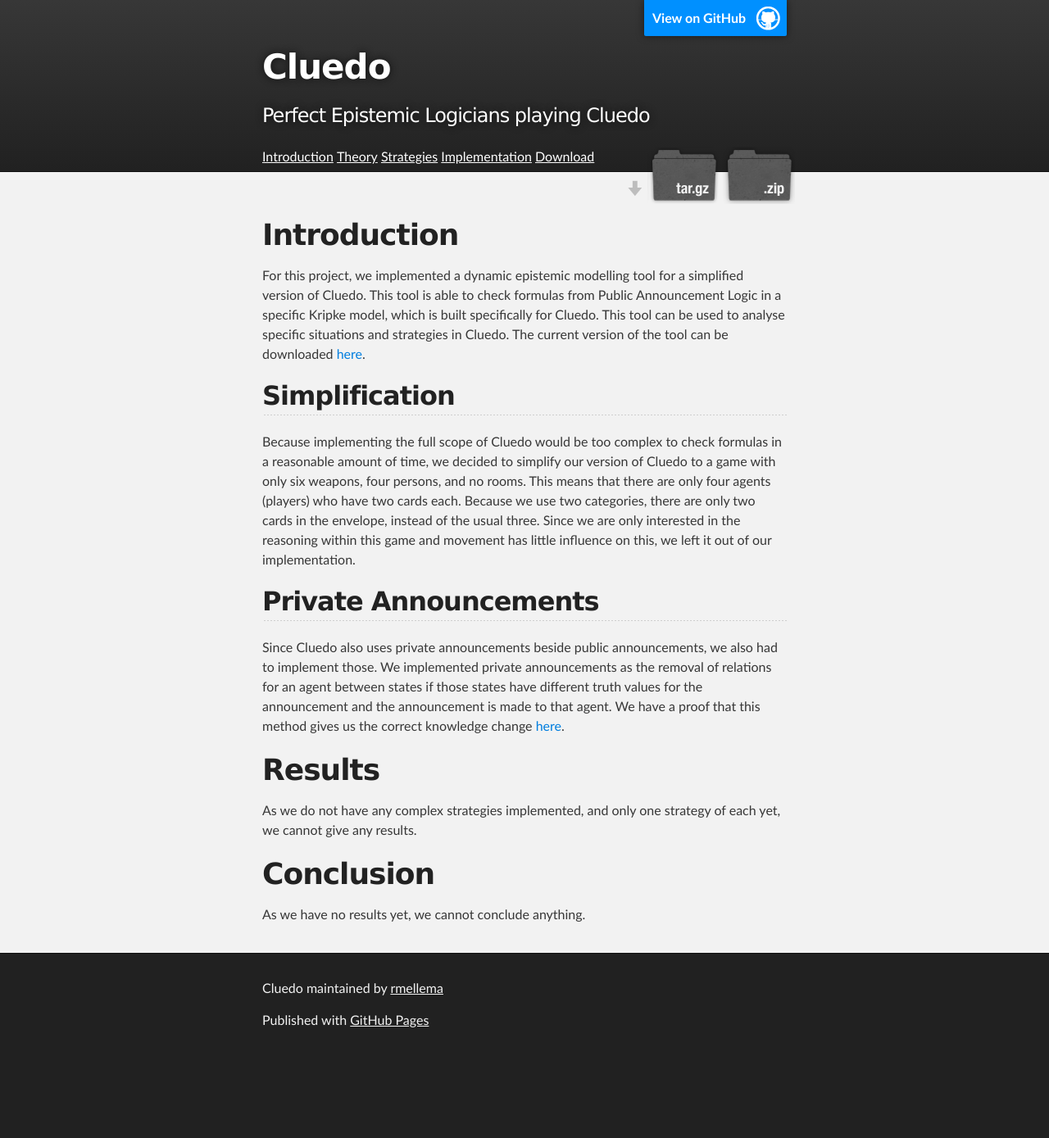
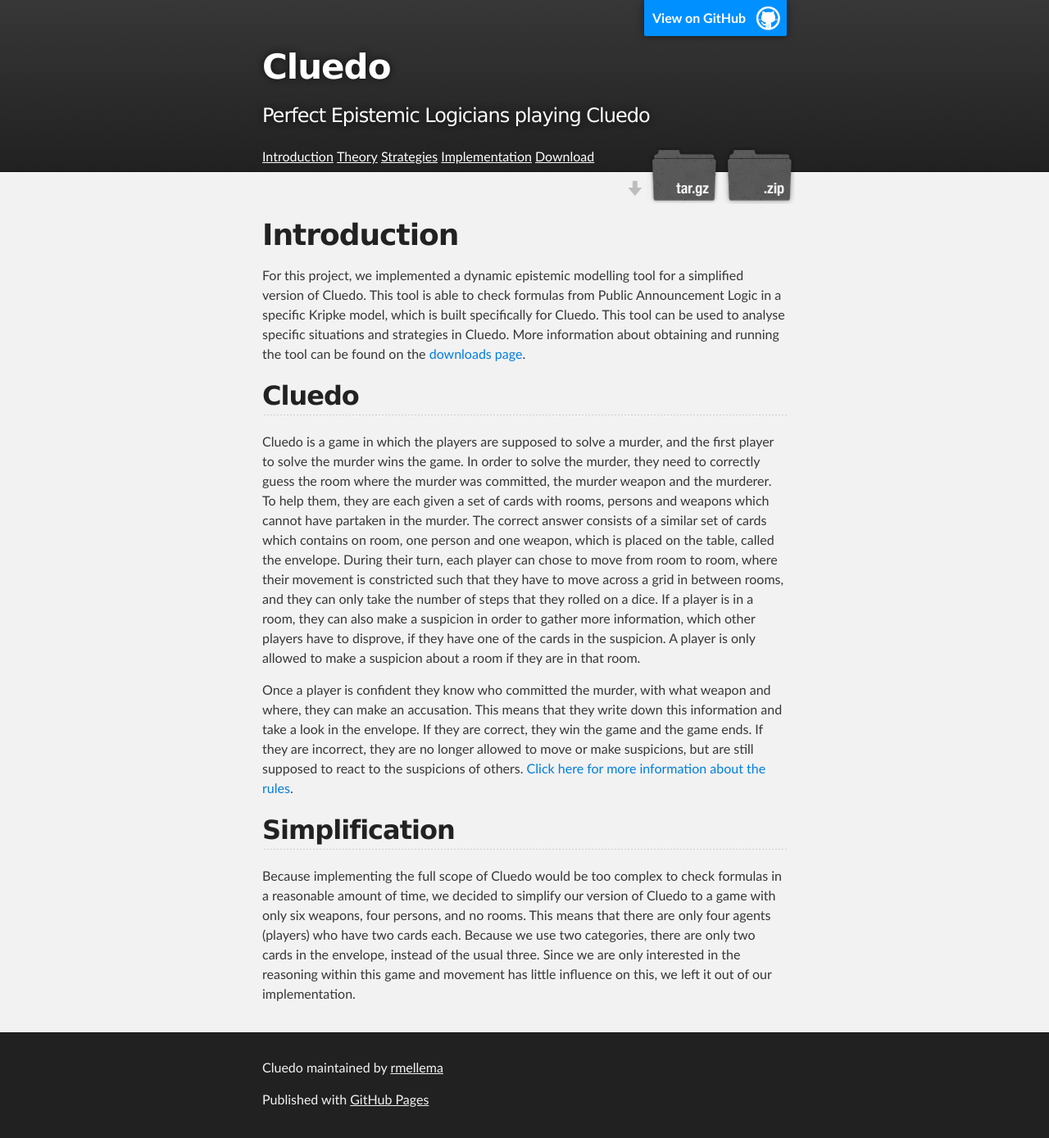
Before and after one commit to rmellema/Cluedo, a Jekyll site: the page built from index.html, in a window 1280 px wide. Shown: the whole page at 82% size. Built offline with Jekyll 4.4.1, drawn with Linux system fonts in a browser that asks for light colours; before the commit the page ends 1292 px from its top, so only the background shows below that.

Commit message:
A few small changes to theory and added the rules for Cluedo to the introduction

```diff
--- a/index.html
+++ b/index.html
@@ -7,8 +7,32 @@ layout: default
 simplified version of Cluedo. This tool is able to check formulas from Public
 Announcement Logic in a specific Kripke model, which is built specifically for
 Cluedo. This tool can be used to analyse specific situations and strategies in
-Cluedo. The current version of the tool can be downloaded <a
-  href="https://github.com/rmellema/Cluedo/releases/tag/V0.1">here</a>. </p>
+Cluedo. More information about obtaining and running the tool can be found on
+the <a href="./download.html">downloads page</a>.
+
+<h2>Cluedo</h2>
+<p>Cluedo is a game in which the players are supposed to solve a murder, and
+the first player to solve the murder wins the game. In order to solve the
+murder, they need to correctly guess the room where the murder was committed,
+the murder weapon and the murderer. To help them, they are each given a set of
+cards with rooms, persons and weapons which cannot have partaken in the murder.
+The correct answer consists of a similar set of cards which contains on room,
+one person and one weapon, which is placed on the table, called the envelope.
+During their turn, each player can chose to move from room to room, where their
+movement is constricted such that they have to move across a grid in between
+rooms, and they can only take the number of steps that they rolled on a dice.
+If a player is in a room, they can also make a suspicion in order to gather
+more information, which other players have to disprove, if they have one of the
+cards in the suspicion. A player is only allowed to make a suspicion about a
+room if they are in that room.</p>
+
+<p>Once a player is confident they know who committed the murder, with what
+weapon and where, they can make an accusation. This means that they write down
+this information and take a look in the envelope. If they are correct, they win
+the game and the game ends. If they are incorrect, they are no longer allowed
+to move or make suspicions, but are still supposed to react to the suspicions
+of others. <a href="./theory.html#Cluedo">Click here for more information about
+  the rules</a>.</p>
 
 <h2>Simplification</h2>
 <p>Because implementing the full scope of Cluedo would be too complex to check
@@ -18,18 +42,3 @@ that there are only four agents (players) who have two cards each. Because we
 use two categories, there are only two cards in the envelope, instead of the
 usual three. Since we are only interested in the reasoning within this game and
 movement has little influence on this, we left it out of our implementation.</p>
-
-<h2>Private Announcements</h2>
-<p>Since Cluedo also uses private announcements beside public announcements, we
-also had to implement those. We implemented private announcements as the
-removal of relations for an agent between states if those states have different
-truth values for the announcement and the announcement is made to that agent.
-We have a proof that this method gives us the correct knowledge change <a
-  href="./proof.pdf">here</a>.</p>
-
-<h1>Results</h1>
-<p>As we do not have any complex strategies implemented, and only one strategy
-of each yet, we cannot give any results. </p>
-
-<h1>Conclusion</h1>
-<p>As we have no results yet, we cannot conclude anything.</p>
```
Also changed, not shown: theory.html (+162 -42 lines).
